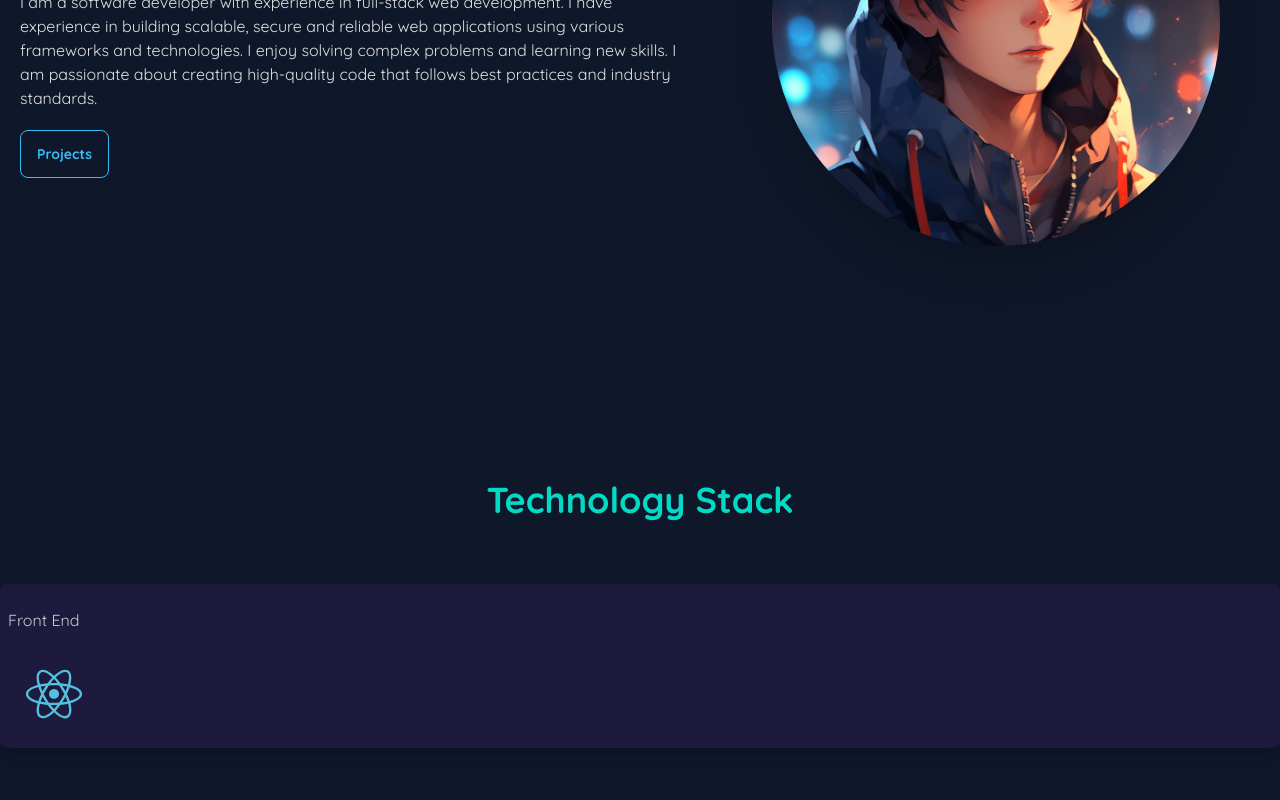
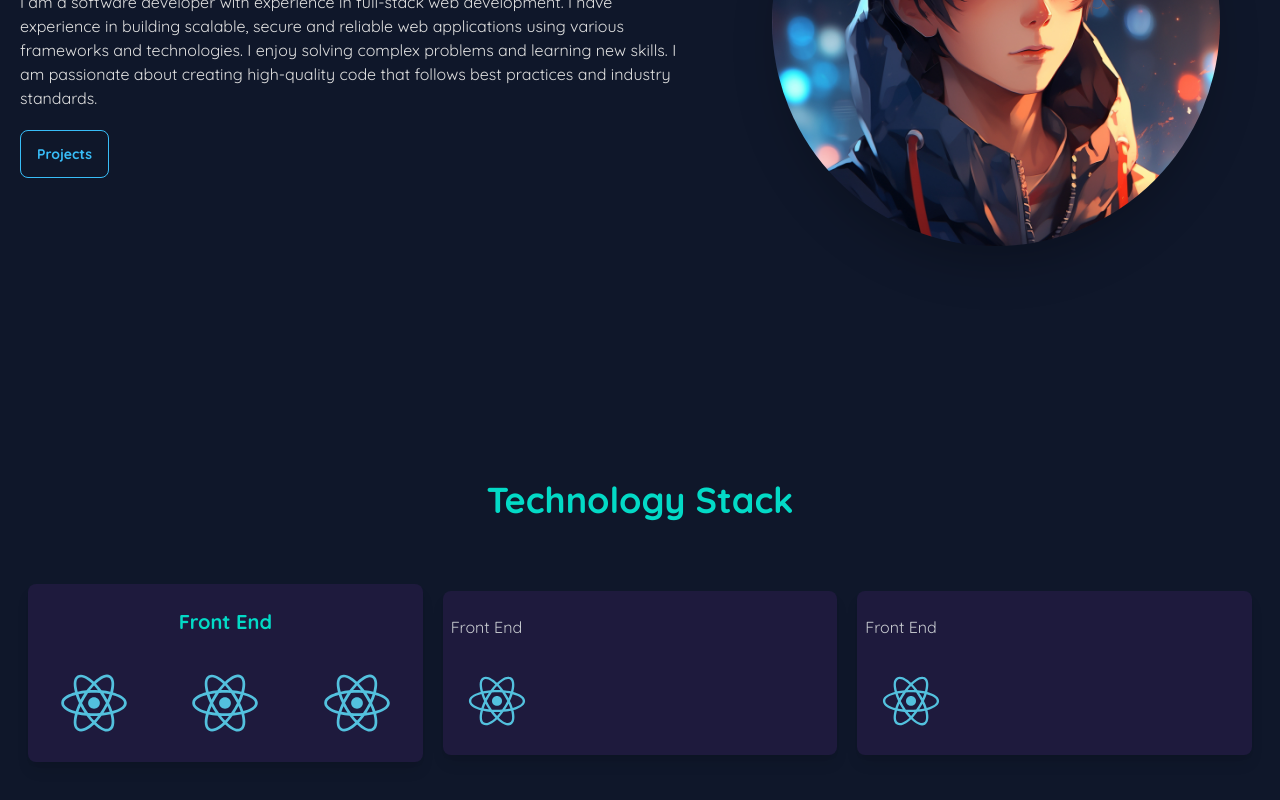
Before and after one commit to dscelestial/Portfolio, a React (Vite) app: page / in a window 1280 px wide. Shown: the part 432-1232 px from the top of the page. Built offline with nearby package versions, Linux system fonts and the light colour scheme.

Commit message:
tech stack changes

```diff
--- a/src/components/TechStack.jsx
+++ b/src/components/TechStack.jsx
@@ -14,17 +14,40 @@ import gitsvg from '../assets/svg/git.svg';
 
 const TechStack = () => {
     return (
-        <div className='my-10 h-full py-10'>
-
-            <div className='text-center text-3xl md:text-4xl font-bold text-secondary mt-4 mb-8 md:mb-12 py-4'>
+        <div className='my-10 h-full py-10 mx-0 sm:mx-3 md:mx-5'>
+            <div className='text-center text-4xl md:text-4xl font-bold text-secondary mt-4 mb-8 md:mb-12 py-4'>
                 <h1>Technology Stack</h1>
             </div>
 
-            <div className='p-2 rounded-lg bg-card shadow-lg'>
-                <div>
-                    <h2 className='py-4'>Front End</h2>
+            <section className='flex flex-col md:flex-row items-center justify-center'>
+                <div className='p-2 mx-2 rounded-lg bg-card shadow-lg w-1/3'>
+                    <h1 className='text-xl text-center font-bold text-secondary py-4 '>Front End</h1>
+                    <div className='grid grid-cols-1 sm:grid-cols-2 md:grid-cols-3 gap-4'>
+                        <div className='relative group cursor-pointer rounded-md py-4 px-4 flex items-center justify-center'>
+                            <img src={reactsvg} alt="REACT SVG" width={70} height={70} className='transition-opacity duration-300 group-hover:opacity-0'/>
+                            <div className="absolute inset-0 flex items-center justify-center opacity-0 transition-opacity duration-300 group-hover:opacity-100">
+                                React
                             </div>
-                <div className='grid md:grid-cols-8 gap-6 md:gap-10'>
+                        </div>
+
+                        <div className='relative group cursor-pointer rounded-md py-4 px-4 flex items-center justify-center'>
+                            <img src={reactsvg} alt="Another SVG" width={70} height={70} className='transition-opacity duration-300 group-hover:opacity-0'/>
+                            <div className="absolute inset-0 flex items-center justify-center opacity-0 transition-opacity duration-300 group-hover:opacity-100">
+                                Another Tech
+                            </div>
+                        </div>
+
+                        <div className='relative group cursor-pointer rounded-md py-4 px-4 flex items-center justify-center'>
+                            <img src={reactsvg} alt="Another SVG" width={70} height={70} className='transition-opacity duration-300 group-hover:opacity-0'/>
+                            <div className="absolute inset-0 flex items-center justify-center opacity-0 transition-opacity duration-300 group-hover:opacity-100">
+                                Another Tech
+                            </div>
+                        </div>
+                    </div>
+                </div>
+
+                <div className='p-2 mx-3 rounded-lg bg-card shadow-lg w-1/3'>
+                    <h1 className='py-4'>Front End</h1>
                         <div className='relative group cursor-pointer rounded-md py-4 px-4 mr-4'>
                             <img src={reactsvg} alt="REACT SVG" width={60} height={60} className='transition-opacity duration-300 group-hover:opacity-0'/>
                             <div className="absolute inset-0 flex items-center justify-center opacity-0 transition-opacity duration-300 group-hover:opacity-100">
@@ -32,7 +55,18 @@ const TechStack = () => {
                             </div>
                         </div>
                 </div>
+
+                <div className='p-2 mx-2 rounded-lg bg-card shadow-lg w-1/3'>
+                    <h1 className='py-4'>Front End</h1>
+                        <div className='relative group cursor-pointer rounded-md py-4 px-4 mr-4'>
+                            <img src={reactsvg} alt="REACT SVG" width={60} height={60} className='transition-opacity duration-300 group-hover:opacity-0'/>
+                            <div className="absolute inset-0 flex items-center justify-center opacity-0 transition-opacity duration-300 group-hover:opacity-100">
+                                React
                             </div>
+                        </div>
+                </div>
+            </section>
+
 
 
 
```
Lines whose indentation alone changed are shown as unchanged.
